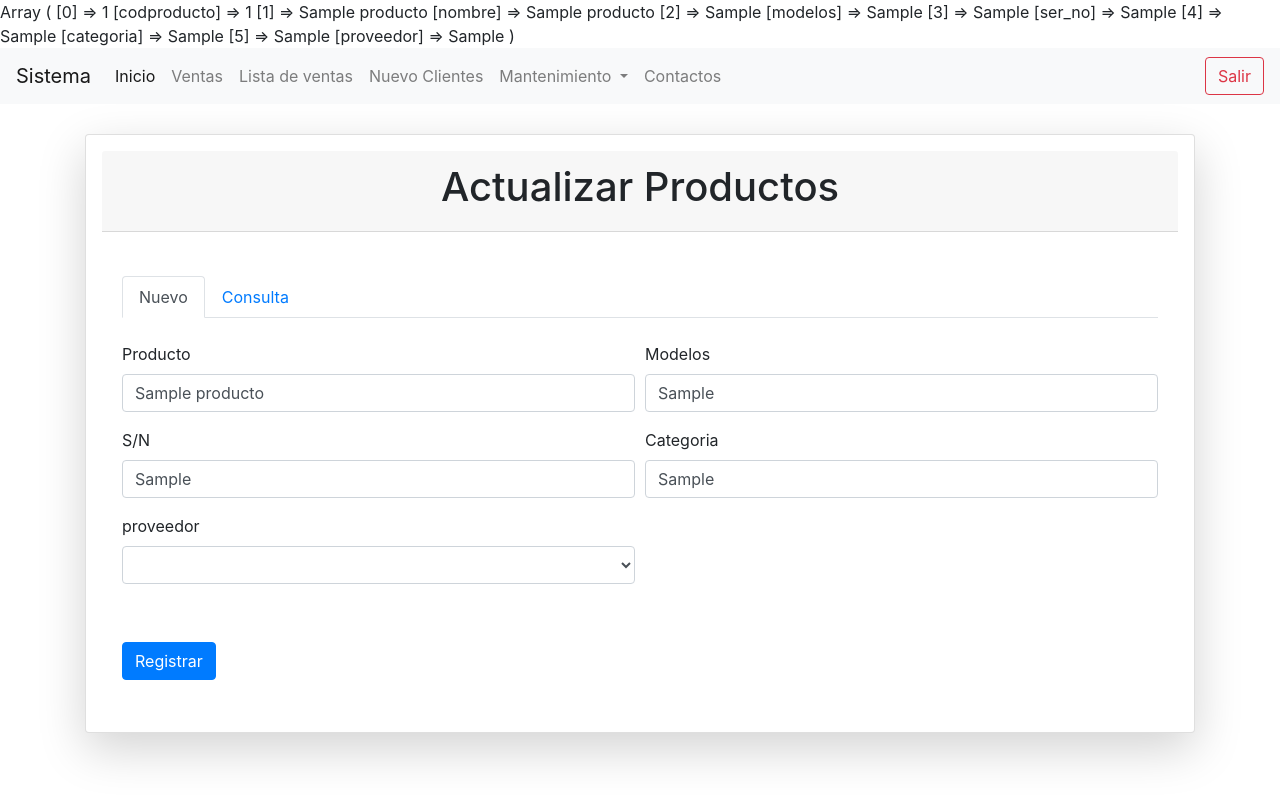
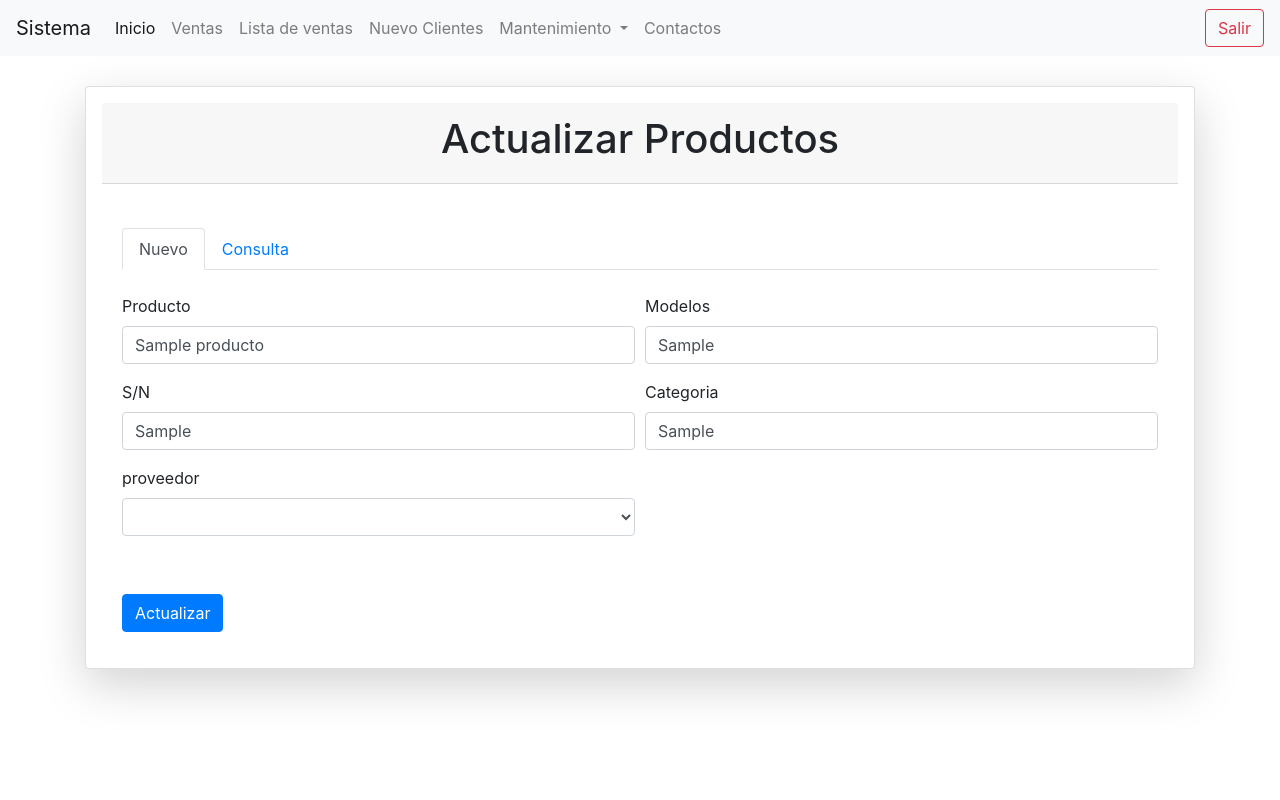
Before and after one commit to garbf1996/Sistema_v1.0, a PHP site: page /edit_producto.php?id=1 in a window 1280 px wide. Run offline with PHP 8.4, Linux system fonts and the light colour scheme; a user stored in the database is signed in; tables that the repository leaves empty hold one stand-in row (values such as "Sample post"); lists and menus that the app fills with data are empty.

Commit message:
20/4/2022

```diff
--- a/edit_producto.php
+++ b/edit_producto.php
@@ -17,44 +17,25 @@ if(empty($_POST['nombre'])||empty($_POST['modelos'])||empty($_POST['ser_no'])||e
 $alesrt = '<h2><p class="alert alert-danger" role="alert">Los campos no esta completos</p></h2>';
 }else{
 
-
+  $id_producto = $_POST["id"];
   $nombre = $_POST["nombre"];
   $modelos = $_POST["modelos"];
   $ser_no = $_POST["ser_no"];
   $categoria = $_POST["categoria"];
   $proveedor  = $_POST["proveedor"];
-  $precio = $_POST["precio"];
-  $existencia= $_POST["existencia"];
   $idusuario = $_SESSION['idusuario'];
-  $foto = $_FILES['foto'];
-  $nombre_foto = $foto['name'];
-  $typr = $foto['type'];
-  $url_temp = $foto['tmp_name'];
-  $nombreProducto = 'img_producto.jpg';
-
-if($nombre_foto !=''){
-  $distino = 'img/uploads/';
-  $img_nombre = 'img_'.md5(date('d-m-y h:m:s'));
-  $nombreProducto = $img_nombre.'.jpg';
-  $src = $distino.$nombreProducto;
-}
 
 
 
-    $query_insert = mysqli_query($conection,"INSERT INTO  producto (nombre,modelos,ser_no,categoria,proveedor,precio,existencia,foto,idusuario)
-    VALUES(' $nombre','$modelos','$ser_no',' $categoria','$proveedor','$precio','$existencia','$nombreProducto','$idusuario')");
 
-        if($query_insert){
+  $sql_update = mysqli_query($conection,"UPDATE producto SET nombre = '$nombre',modelos='$modelos',ser_no='$ser_no',categoria='$categoria',proveedor=$proveedor
+    WHERE codproducto = $id_producto");
 
-          if($nombre_foto != ''){
-            move_uploaded_file($url_temp,$src);
-          }
-
-          $alesrt = '<h2><p class="alert alert-success" role="alert">Productos registrados</p></h2>';
-
-        }else{
-          $alesrt ='</h2><p class="alert alert-danger" role="alert">No fue imposible de registra el Productos</p></h2>';
-        }
+   if($sql_update){
+    $alesrt = '<h1><p class="alert-success" role="alert">Cliente Actualizado</p></h1>';
+  }else{
+    $alesrt = '<h2><p class="alert alert-danger" role="alert">No fue imposible actualizar el cliente</p></h2>';
+  }
    }
 }
 
@@ -70,7 +51,6 @@ if(!empty($_POST)){
   $resultado_producto = mysqli_num_rows($quety_producto);
   if($resultado_producto > 0){
     $data_producto = mysqli_fetch_array($quety_producto);
-  print_r($data_producto);
   }else{
     header("location: list_producto.php");
   }
@@ -118,7 +98,7 @@ include "conexion.php";
           <form id="empleado-Datos" action="" method="POST" onsubmit="return validar();" enctype="multipart/form-data">
             <!--Grupo 1-->
 
-
+            <input type="hidden" name="id" value="<?php echo $data_producto['codproducto']?>">
             <div class="form-row">
               <div class="form-group col-md-6">
                 <label for="nombre">Producto</label>
@@ -171,7 +151,7 @@ include "conexion.php";
           <div class="alert text-center ">
              <?php echo isset( $alesrt )?  $alesrt  : '';?>
             </div>
-            <button type="submit" class="btn btn-primary" id="btnGuadar">Registrar</button>
+            <button type="submit" class="btn btn-primary" id="btnGuadar">Actualizar</button>
           </form>
         </div>
     </div>
--- a/list_producto.php
+++ b/list_producto.php
@@ -31,7 +31,7 @@ include "conexion.php";
 
             <ul class="nav nav">
               <li class="nav-item com-md-12">
-                <a class="nav-link active" href="registro_productophp">Nuevo</a>
+                <a class="nav-link active" href="registro_producto.php">Nuevo</a>
               </li>
             <form action="buscar_producto.php" method="get">
             <div class="input-group">
```
Also changed, not shown: buscar_producto.php (+18 -18 lines).
